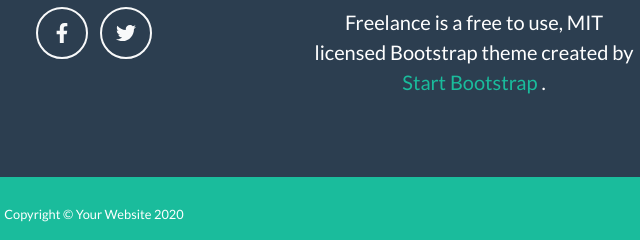
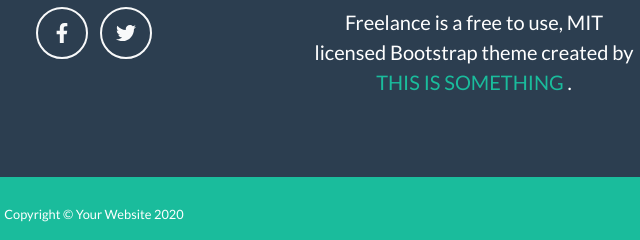
Before and after one commit to gerritbutler/gerritbutler.github.io, a website: page dist/index.html in a window 1280 px wide. Shown: the part 3362-3602 px from the top of the page, 546-1186 px from the left. Drawn offline with nearby package versions, Linux system fonts and the light colour scheme.

Commit message:
testing commit

```diff
--- a/dist/index.html
+++ b/dist/index.html
@@ -5,7 +5,7 @@
         <meta name="viewport" content="width=device-width, initial-scale=1, shrink-to-fit=no" />
         <meta name="description" content="" />
         <meta name="author" content="" />
-        <title>Gerrit's Whip Factory</title>
+        <title>PONIES</title>
         <!-- Favicon-->
         <link rel="icon" type="image/x-icon" href="assets/img/favicon.ico" />
         <!-- Font Awesome icons (free version)-->
@@ -225,7 +225,7 @@
                         <h4 class="text-uppercase mb-4">About Freelancer</h4>
                         <p class="lead mb-0">
                             Freelance is a free to use, MIT licensed Bootstrap theme created by
-                            <a href="http://startbootstrap.com">Start Bootstrap</a>
+                            <a href="http://startbootstrap.com">THIS IS SOMETHING</a>
                             .
                         </p>
                     </div>
```
